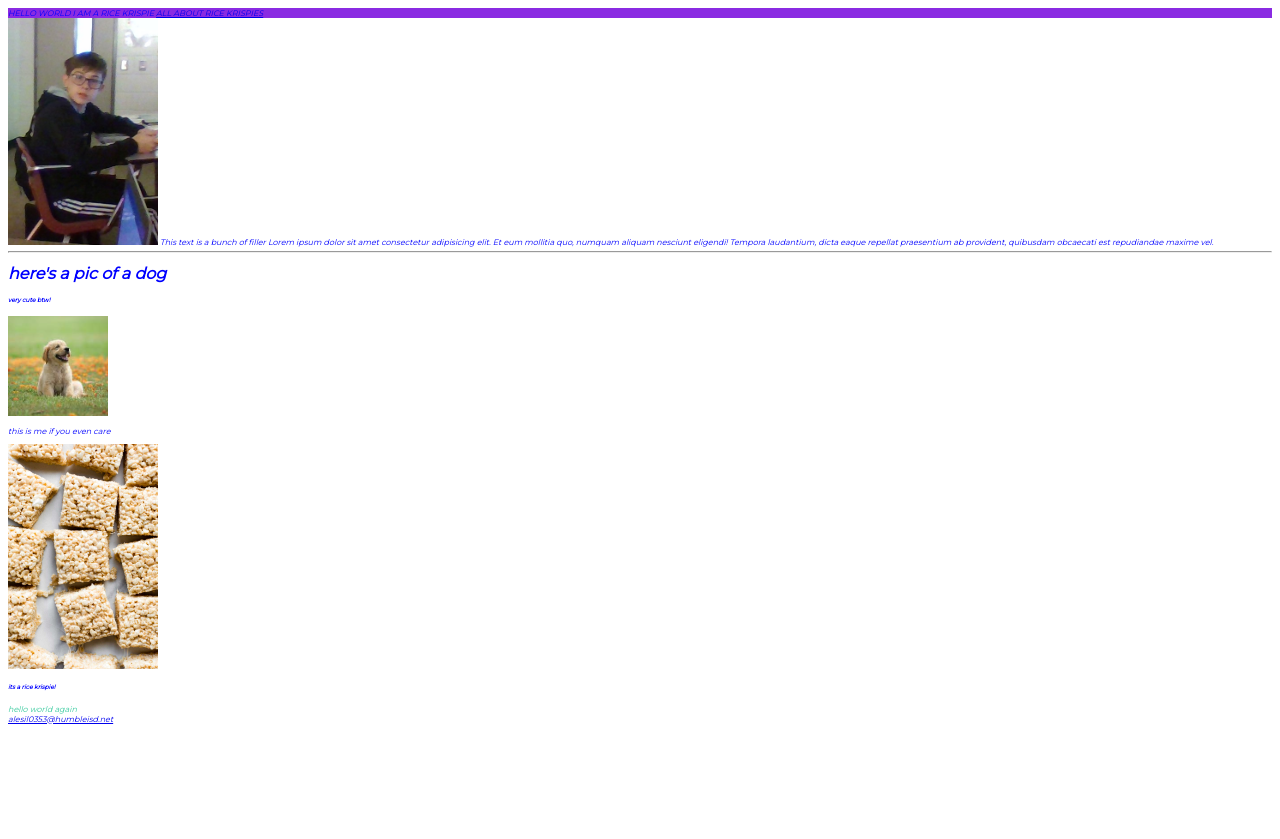
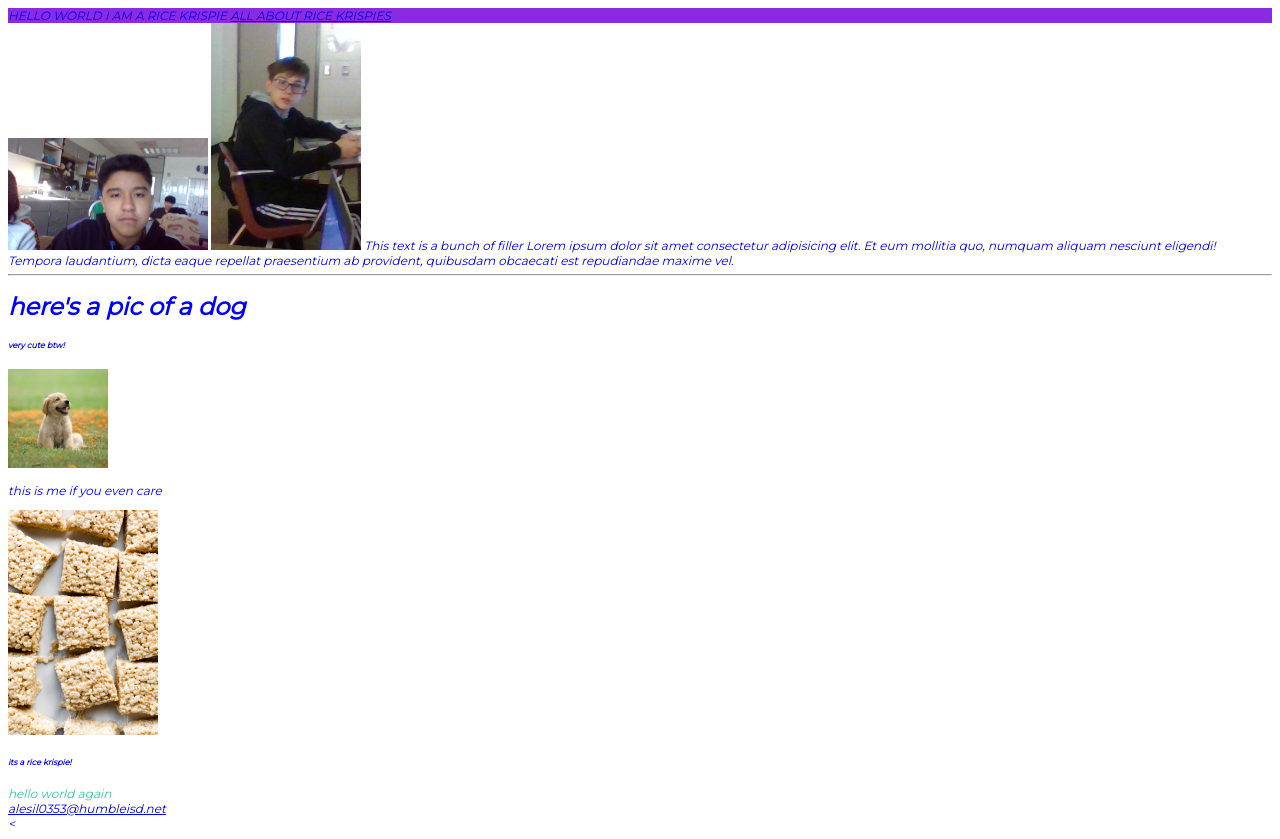
Before and after one commit to aalexx1337/aalexx1337.github.io, a plain HTML site: page index.html in a window 1280 px wide. Before the commit the page ends 800 px from the top, so only its background shows below. Drawn offline with Linux system fonts and the light colour scheme.

Commit message:
Add files via upload

```diff
--- a/index.html
+++ b/index.html
@@ -14,6 +14,8 @@
     </header>
 
     <main>
+        <img src="jose.jpg" alt="pic of jose" width="200">
+
         <img src="brandon.jpg" alt="pic of brandon" width="150">
         This text is a bunch of filler Lorem ipsum dolor sit amet consectetur adipisicing elit. Et eum mollitia quo, numquam aliquam nesciunt eligendi! Tempora laudantium, dicta eaque repellat praesentium ab provident, quibusdam obcaecati est repudiandae maxime vel.<hr>
         <h1>here's a pic of a dog</h1>
@@ -31,5 +33,6 @@
 
         </a>
     </footer>
+    <
 </body>
 </html>
--- a/style.css
+++ b/style.css
@@ -1,6 +1,6 @@
 body{
     font-style: italic;
-    font-size: 0.5em;
+    font-size: 0.75em;
     font-family: Montserrat;
     color:blue
 }
```
Also changed, not shown: jose.jpg (added).
